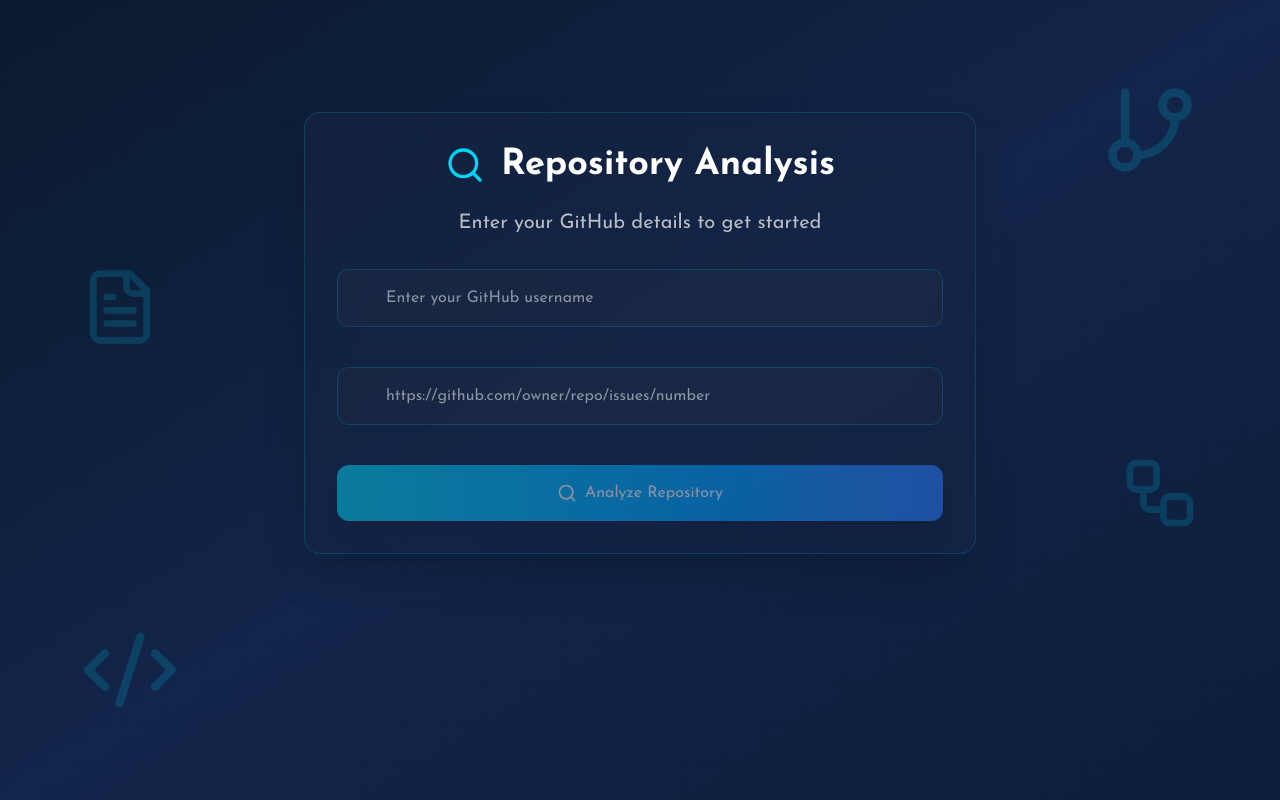
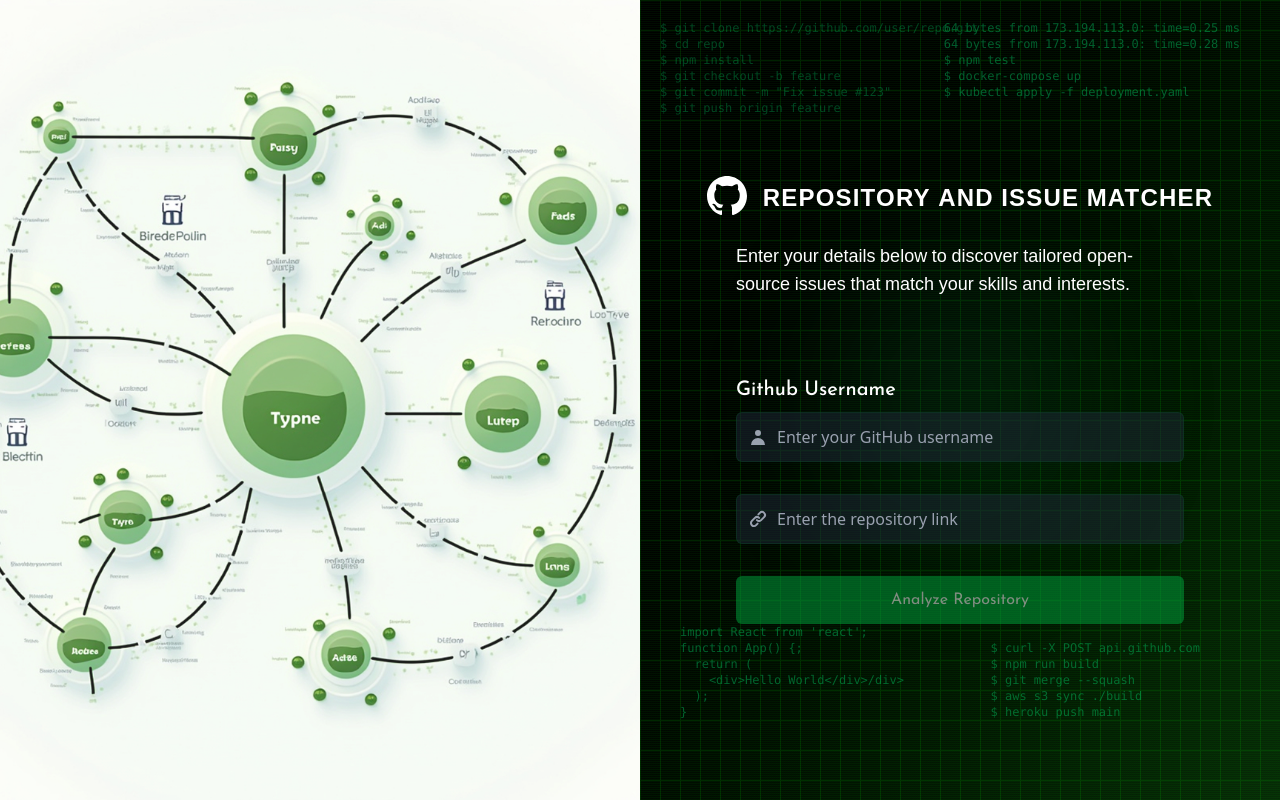
Before and after one commit to mehrinshamim/graphix.ai, a Next.js app in the folder client/: page /guidance in a window 1280 px wide. Built offline with nearby package versions, Linux system fonts and the light colour scheme.

Commit message:
repo and username pg ui

```diff
--- a/client/app/guidance/page.tsx
+++ b/client/app/guidance/page.tsx
@@ -1,12 +1,13 @@
 'use client';
 import React, { useState } from 'react';
-import { GitBranch, Code2, Search, FileText, Workflow } from 'lucide-react';
+import { Search } from 'lucide-react';
+import Image from 'next/image';
 import fetchDetails from '../utils/fetch/issuerep_det';
 
 const RepositoryAnalyzer = () => {
   const [repoUrl, setRepoUrl] = useState('');
   const [githubUsername, setGithubUsername] = useState('');
-  const [error, setError] = useState<string | null>(null);
+  const [error, setError] = useState(null);
   const [loading, setLoading] = useState(false);
 
   const handleAnalyze = async () => {
@@ -30,91 +31,158 @@ const RepositoryAnalyzer = () => {
         // Handle the response data here
       }
     } catch (error) {
-      setError(error instanceof Error ? error.message : 'An unexpected error occurred');
+      setError(error instanceof Error ? error.message : 'An unexpected error occurred' as any);
     } finally {
       setLoading(false);
     }
   };
 
   return (
-    <div className="min-h-screen bg-gradient-to-br from-[#0B1A2E] via-[#12254A] to-[#0D1E3A] p-8 relative overflow-hidden font-josefinSans">
-      {/* Grid Pattern Background */}
-      <div className="absolute inset-0 pointer-events-none opacity-10 ">
-        <div className="absolute inset-0 bg-[linear-gradient(to_right,#0B1A2E_1px,transparent_1px),linear-gradient(to_bottom,#0B1A2E_1px,transparent_1px)] bg-[size:40px_40px]"></div>
+    <div className="flex h-screen">
+      {/* Left Side - Mindmap Image */}
+      <div className="w-1/2 h-full bg-gray-100 relative">
+        <Image
+          src="/assets/mindmap.png"
+          alt="Repository Mindmap"
+          layout="fill"
+          objectFit="cover"
+          priority
+        />
       </div>
 
-      {/* Decorative Icons */}
-      <div className="absolute top-20 right-20 opacity-20 max-md:hidden">
-        <GitBranch size={100} className="text-cyan-500" />
-      </div>
-      <div className="absolute bottom-20 left-20 opacity-20 max-md:hidden">
-        <Code2 size={100} className="text-cyan-500" />
-      </div>
-      <div className="absolute top-1/3 left-20 opacity-20 max-md:hidden">
-        <FileText size={80} className="text-cyan-500" />
-      </div>
-      <div className="absolute bottom-1/3 right-20 opacity-20 max-md:hidden">
-        <Workflow size={80} className="text-cyan-500" />
+      {/* Right Side - Matrix Background with Form */}
+      <div className="w-1/2 h-full relative overflow-hidden">
+        {/* Matrix Background Base Layer */}
+        <div className="absolute inset-0 bg-gradient-to-br from-black to-[#072b07]"></div>
+
+        {/* Matrix Digital Rain Effect */}
+        <div className="absolute inset-0 z-0 opacity-50">
+          <div
+            className="absolute inset-0"
+            style={{
+              backgroundImage: "linear-gradient(to bottom, transparent 50%, rgba(0, 255, 0, 0.2))",
+              backgroundSize: "100% 2px"
+            }}
+          ></div>
+          <div className="absolute inset-0 bg-[linear-gradient(to_right,#00FF00_1px,transparent_1px),linear-gradient(to_bottom,#00FF00_1px,transparent_1px)] bg-[size:20px_30px] opacity-25"></div>
         </div>
 
-      <div className="max-w-2xl mx-auto mt-20 bg-[#162544]/50 backdrop-blur-xl rounded-2xl shadow-2xl p-8 border border-cyan-500/20 relative z-10">
-        <div className="text-center space-y-6 mb-8">
-          <div className="flex items-center justify-center space-x-4">
-            <Search className="text-cyan-400" size={40} />
-            <h1 className="text-4xl font-bold text-white">Repository Analysis</h1>
+        {/* Animated Matrix Code Text */}
+        <div className="absolute inset-0 z-0 overflow-hidden">
+          <div className="opacity-40">
+            <div className="absolute top-5 left-5 font-mono text-green-400 text-xs animate-pulse">
+              $ git clone https://github.com/user/repo.git<br />
+              $ cd repo<br />
+              $ npm install<br />
+              $ git checkout -b feature<br />
+              $ git commit -m "Fix issue #123"<br />
+              $ git push origin feature<br />
             </div>
-          <p className="text-xl text-white/70">
-            Enter your GitHub details to get started
+            <div className="absolute top-5 right-10 font-mono text-green-400 text-xs">
+              64 bytes from 173.194.113.0: time=0.25 ms<br />
+              64 bytes from 173.194.113.0: time=0.28 ms<br />
+              $ npm test<br />
+              $ docker-compose up<br />
+              $ kubectl apply -f deployment.yaml<br />
+            </div>
+            <div className="absolute bottom-20 left-10 font-mono text-green-400 text-xs">
+              import React from &apos;react&apos;;<br />
+              function App() {'{'};<br />
+              &nbsp;&nbsp;return (<br />
+              &nbsp;&nbsp;&nbsp;&nbsp;&lt;div&gt;Hello World&lt;/div&gt;/div&gt;<br />
+              &nbsp;&nbsp;);<br />
+              {'}'}<br />
+            </div>
+            <div className="absolute bottom-20 right-20 font-mono text-green-400 text-xs">
+              $ curl -X POST api.github.com<br />
+              $ npm run build<br />
+              $ git merge --squash<br />
+              $ aws s3 sync ./build<br />
+              $ heroku push main<br />
+            </div>
+          </div>
+        </div>
+
+        {/* Glowing GitHub Circle in Background */}
+        <div className="absolute top-1/2 left-1/2 transform -translate-x-1/2 -translate-y-1/2 w-64 h-64 rounded-full bg-green-900/20 blur-3xl"></div>
+
+        {/* Form Content */}
+        <div className="relative z-10 h-full flex flex-col items-center justify-center px-8 py-12">
+          {/* GitHub Logo and Title */}
+          <div className="flex items-center mb-6">
+            <svg className="w-10 h-10 text-white mr-4" viewBox="0 0 16 16" fill="currentColor" xmlns="http://www.w3.org/2000/svg">
+              <path fillRule="evenodd" d="M8 0C3.58 0 0 3.58 0 8c0 3.54 2.29 6.53 5.47 7.59.4.07.55-.17.55-.38 0-.19-.01-.82-.01-1.49-2.01.37-2.53-.49-2.69-.94-.09-.23-.48-.94-.82-1.13-.28-.15-.68-.52-.01-.53.63-.01 1.08.58 1.23.82.72 1.21 1.87.87 2.33.66.07-.52.28-.87.51-1.07-1.78-.2-3.64-.89-3.64-3.95 0-.87.31-1.59.82-2.15-.08-.2-.36-1.02.08-2.12 0 0 .67-.21 2.2.82.64-.18 1.32-.27 2-.27.68 0 1.36.09 2 .27 1.53-1.04 2.2-.82 2.2-.82.44 1.1.16 1.92.08 2.12.51.56.82 1.27.82 2.15 0 3.07-1.87 3.75-3.65 3.95.29.25.54.73.54 1.48 0 1.07-.01 1.93-.01 2.2 0 .21.15.46.55.38A8.013 8.013 0 0016 8c0-4.42-3.58-8-8-8z"></path>
+            </svg>
+            <h1 className="font-noto text-white text-2xl font-bold uppercase tracking-wider">Repository and Issue Matcher</h1>
+          </div>
+
+          {/* Description Text */}
+          <div className="w-full max-w-md mb-10">
+            <p className="font-noto text-white text-lg mb-10">
+              Enter your details below to discover tailored open-source issues that match your skills and interests.
             </p>
           </div>
 
-        <div className="space-y-6">
+          {/* Form Fields */}
+          <div className="w-full max-w-md space-y-8">
             {/* GitHub Username Input */}
+            <div className="space-y-2">
+              <label className="font-josefinSans block text-white text-xl font-medium mb-2">
+                Github Username
+              </label>
               <div className="relative">
+                <div className="absolute inset-y-0 left-0 pl-3 flex items-center pointer-events-none">
+                  <svg className="h-5 w-5 text-gray-400" xmlns="http://www.w3.org/2000/svg" viewBox="0 0 20 20" fill="currentColor">
+                    <path fillRule="evenodd" d="M10 9a3 3 0 100-6 3 3 0 000 6zm-7 9a7 7 0 1114 0H3z" clipRule="evenodd" />
+                  </svg>
+                </div>
                 <input
                   type="text"
                   value={githubUsername}
                   onChange={(e) => setGithubUsername(e.target.value)}
                   placeholder="Enter your GitHub username"
-              className="w-full pl-12 p-4 rounded-xl bg-[#1E2B43]/50 border border-cyan-500/20 text-white
-                focus:ring-2 focus:ring-cyan-500/40 focus:border-transparent"
+                  className="w-full bg-gray-800/50 border border-green-900/30 text-white placeholder-gray-400 rounded-md py-3 pl-10 focus:ring-2 focus:ring-green-500 focus:bg-gray-800/80"
                 />
               </div>
+            </div>
 
-          {/* GitHub Issue URL Input */}
-          <div className="relative mt-10">
+            {/* Repository Link Input */}
+            <div className="space-y-2">
+              <div className="relative">
+                <div className="absolute inset-y-0 left-0 pl-3 flex items-center pointer-events-none">
+                  <svg className="h-5 w-5 text-gray-400" xmlns="http://www.w3.org/2000/svg" viewBox="0 0 20 20" fill="currentColor">
+                    <path fillRule="evenodd" d="M12.586 4.586a2 2 0 112.828 2.828l-3 3a2 2 0 01-2.828 0 1 1 0 00-1.414 1.414 4 4 0 005.656 0l3-3a4 4 0 00-5.656-5.656l-1.5 1.5a1 1 0 101.414 1.414l1.5-1.5zm-5 5a2 2 0 012.828 0 1 1 0 101.414-1.414 4 4 0 00-5.656 0l-3 3a4 4 0 105.656 5.656l1.5-1.5a1 1 0 10-1.414-1.414l-1.5 1.5a2 2 0 11-2.828-2.828l3-3z" clipRule="evenodd" />
+                  </svg>
+                </div>
                 <input
                   type="text"
                   value={repoUrl}
                   onChange={(e) => setRepoUrl(e.target.value)}
-              placeholder="https://github.com/owner/repo/issues/number"
-              className="w-full pl-12 p-4 rounded-xl bg-[#1E2B43]/50 border border-cyan-500/20 text-white
-                focus:ring-2 focus:ring-cyan-500/40 focus:border-transparent"
+                  placeholder="Enter the repository link"
+                  className="w-full bg-gray-800/50 border border-green-900/30 text-white placeholder-gray-400 rounded-md py-3 pl-10 focus:ring-2 focus:ring-green-500 focus:bg-gray-800/80"
                 />
+              </div>
             </div>
 
             {error && (
-            <div className="p-4 rounded-xl bg-red-500/20 border border-red-500/40 text-red-200">
+              <div className="p-4 rounded-md bg-red-500/20 border border-red-500/40 text-red-200">
                 {error}
               </div>
             )}
 
             <button
-            onClick={() => handleAnalyze()}
+              onClick={handleAnalyze}
               disabled={!githubUsername.trim() || !repoUrl.trim() || loading}
-            className="w-full bg-gradient-to-r from-cyan-400 to-blue-500 text-white py-4 rounded-xl
-              hover:scale-105 transition-all duration-300 shadow-xl hover:shadow-cyan-500/50
-              disabled:opacity-50 disabled:hover:scale-100 flex items-center justify-center space-x-2 mt-10"
+              className="w-full bg-green-600 hover:bg-green-700 text-white py-3 rounded-md
+                transition-all duration-300 disabled:opacity-50 flex items-center justify-center"
             >
               {loading ? (
                 <div className="animate-spin rounded-full h-5 w-5 border-2 border-white border-t-transparent" />
               ) : (
-              <>
-                <Search size={20} />
-                <span>Analyze Repository</span>
-              </>
+                <span className='font-josefinSans'>Analyze Repository</span>
               )}
             </button>
+          </div>
         </div>
       </div>
     </div>
```
Also changed, not shown: client/public/assets/mindmap.png (added), 1 other file (tests, documents, lock files or other folders). Lines whose indentation alone changed are shown as unchanged.
